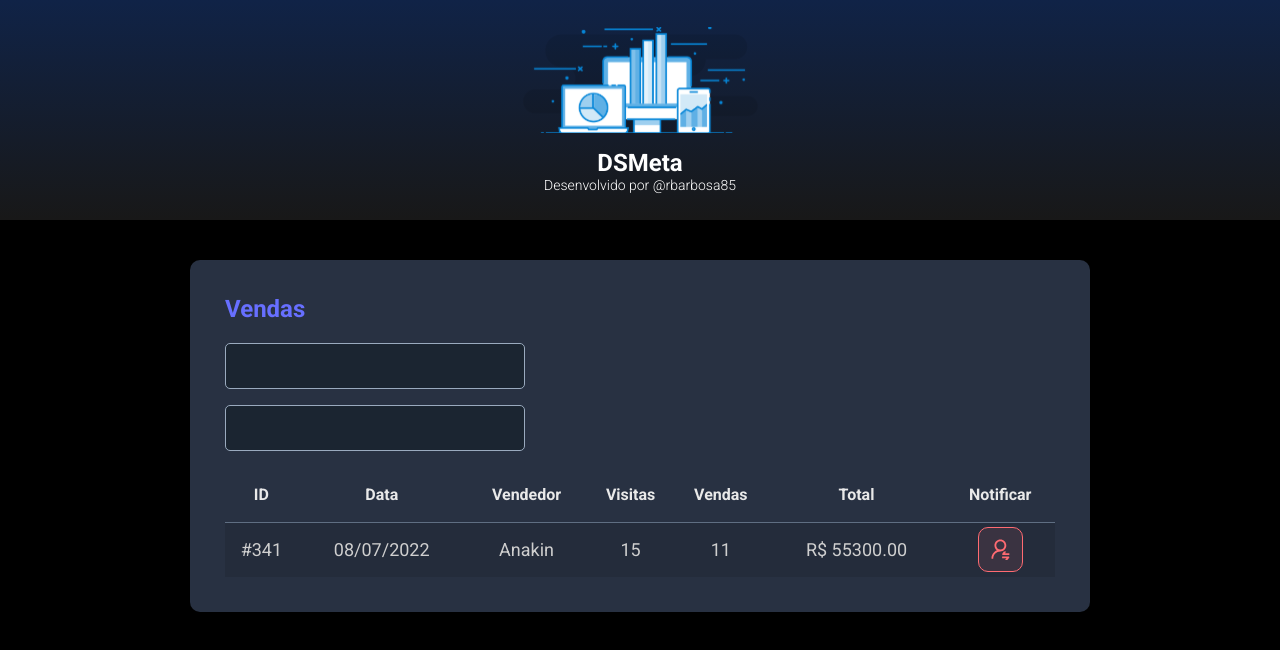
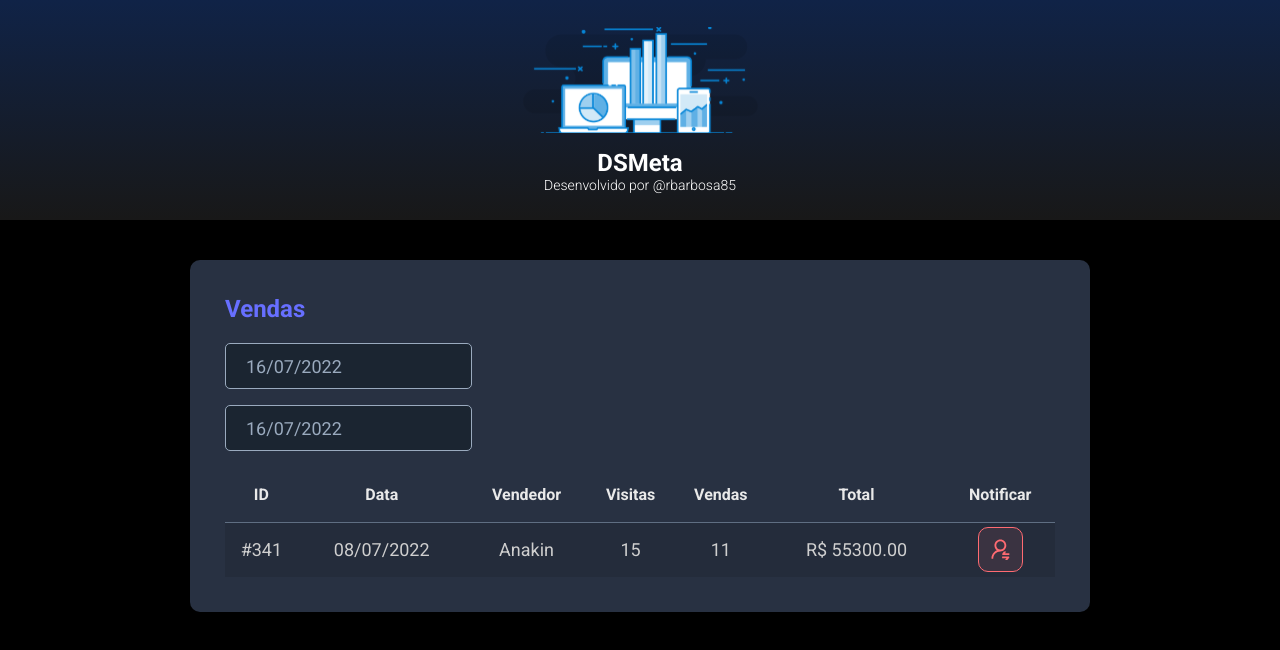
Before and after one commit to rbarbosa1985/dsmeta, a React (Vite) app in the folder frontend/: page / in a window 1280 px wide. Shown: the top 650 px of the page. Built offline with nearby package versions, Linux system fonts and the light colour scheme.

Commit message:
Date Picker

```diff
--- a/frontend/package.json
+++ b/frontend/package.json
@@ -9,7 +9,9 @@
     "preview": "vite preview"
   },
   "dependencies": {
+    "@types/react-datepicker": "4.4.2",
     "react": "^18.2.0",
+    "react-datepicker": "4.8.0",
     "react-dom": "^18.2.0"
   },
   "devDependencies": {
--- a/frontend/src/components/SalesCard/index.tsx
+++ b/frontend/src/components/SalesCard/index.tsx
@@ -1,4 +1,6 @@
 import NotificationButton from "../NotificationButton";
+import DatePicker from "react-datepicker";
+import "react-datepicker/dist/react-datepicker.css";
 import "./styles.css"
 
 function SalesCard() {
@@ -7,10 +9,22 @@
       <h2 className="dsmeta-sales-title">Vendas</h2>
       <div>
           <div className="dsmeta-form-control-container">
-            <input type="text" className="dsmeta-form-control"/>
+            {/* <input type="text" className="dsmeta-form-control"/> */}
+            <DatePicker
+              selected={new Date()}
+              onChange={(date: Date) => {}}
+              className="dsmeta-form-control"
+              dateFormat="dd/MM/yyyy"
+            />
           </div>
           <div className="dsmeta-form-control-container">
-            <input type="text" className="dsmeta-form-control"/>
+            {/* <input type="text" className="dsmeta-form-control"/> */}
+            <DatePicker
+              selected={new Date()}
+              onChange={(date: Date) => {}}
+              className="dsmeta-form-control"
+              dateFormat="dd/MM/yyyy"
+            />
           </div>
       </div>
       <div>
```
Also changed, not shown: 1 other file (tests, documents, lock files or other folders).
